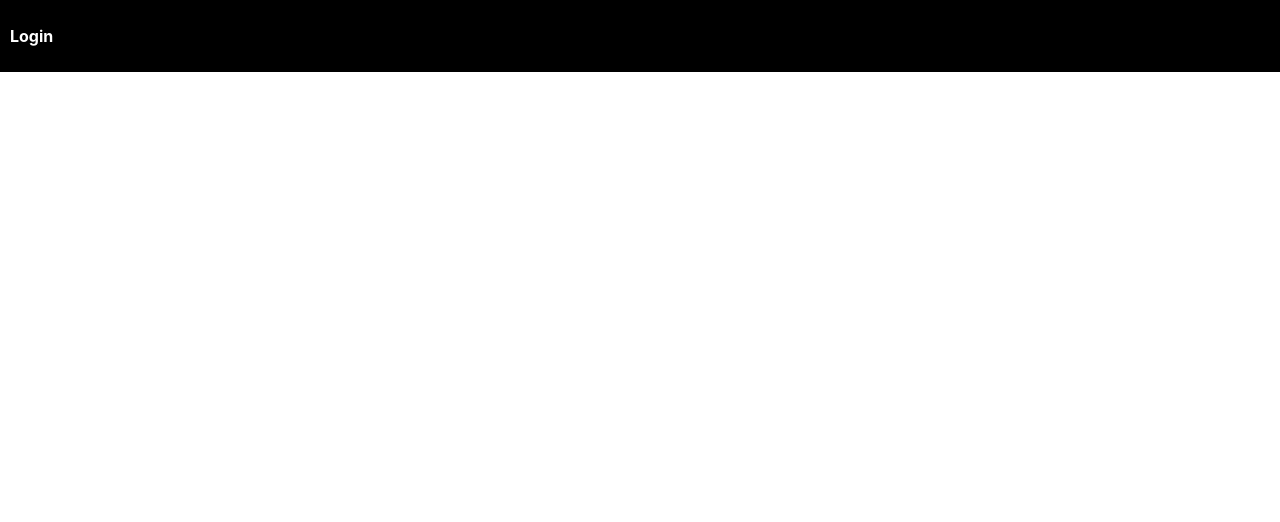
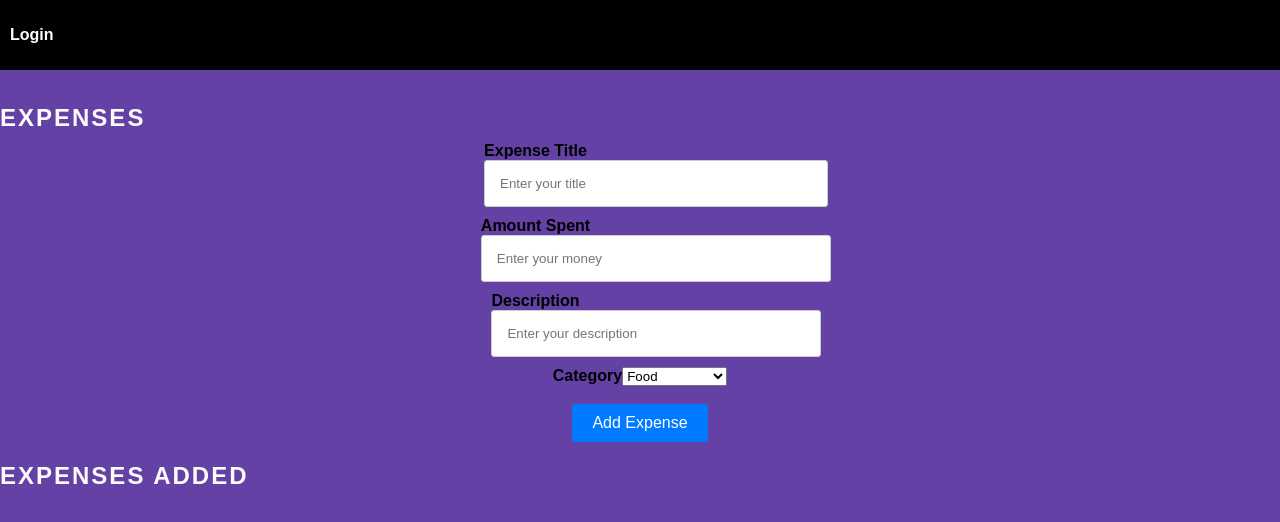
Before and after one commit to bubun123-git/expensetracker_frontend, a React (Create React App) app: page /startingpage in a window 1280 px wide. Shown: the top 522 px of the page. Built offline with nearby package versions, Linux system fonts and the light colour scheme.

Commit message:
done with startingPage

```diff
--- a/src/App.js
+++ b/src/App.js
@@ -7,6 +7,7 @@ import WelcomePage from './Component/Pages/Profile';
 import MainNavigation from './Component/MainNavigation/MainNavigation';
 import completeProfile from './Component/Pages/CompleteProfile';
 import ForgotPassword from './Component/ForgotPassword/ForgotPassword';
+import StartingPAge from './Component/StartingPage/StartingPage';
 
 function App() {
   return (
@@ -18,6 +19,7 @@ function App() {
           <Route exact path="/" component={AuthPage} />
           <Route path="/completeProfile" component={completeProfile} />
           <Route path="/ForgotPassword" component={ForgotPassword} />
+          <Route path="/startingpage" component={StartingPAge} />
         </Switch>
       </>
     </Router>
--- a/src/Component/MainNavigation/MainNavigation.js
+++ b/src/Component/MainNavigation/MainNavigation.js
@@ -22,6 +22,11 @@ function MainNavigation() {
             Login
           </NavLink>
         </li>
+        {isLoggedIn && (
+          <li>
+            <NavLink to='/startingpage'>Expenses</NavLink>
+          </li>
+        )}
 
         {isLoggedIn && (
           <li>
--- /dev/null
+++ b/src/Component/StartingPage/StartingPage.css
@@ -0,0 +1,194 @@
+/* StartingPage.css */
+html {
+    height: 100%;
+    background: #6441A5; /* fallback for old browsers */
+    background: -webkit-linear-gradient(to left, #6441A5, #2a0845); /* Chrome 10-25, Safari 5.1-6 */
+}
+
+body {
+    font-family: montserrat, arial, verdana;
+    background: transparent;
+}
+
+/* Form styles */
+#msform {
+    text-align: center;
+    position: relative;
+    margin-top: 30px;
+}
+
+#msform fieldset {
+    background: white;
+    border: 0 none;
+    border-radius: 0px;
+    box-shadow: 0 0 15px 1px rgba(0, 0, 0, 0.4);
+    padding: 20px 30px;
+    box-sizing: border-box;
+    width: 80%;
+    margin: 0 10%;
+    position: relative;
+}
+
+/* Hide all except the first fieldset */
+#msform fieldset:not(:first-of-type) {
+    display: none;
+}
+
+/* Inputs */
+#msform input,
+#msform textarea {
+    padding: 15px;
+    border: 1px solid #ccc;
+    border-radius: 0px;
+    margin-bottom: 10px;
+    width: 100%;
+    box-sizing: border-box;
+    font-family: montserrat;
+    color: #161d24;
+    font-size: 13px;
+}
+
+#msform input:focus,
+#msform textarea:focus {
+    -moz-box-shadow: none !important;
+    -webkit-box-shadow: none !important;
+    box-shadow: none !important;
+    border: 1px solid #ee0979;
+    outline-width: 0;
+    transition: all 0.5s ease-in;
+    -webkit-transition: all 0.5s ease-in;
+    -moz-transition: all 0.5s ease-in;
+    -o-transition: all 0.5s ease-in;
+}
+
+/* Buttons */
+#msform .action-button {
+    width: 100px;
+    background: #ee0979;
+    font-weight: bold;
+    color: white;
+    border: 0 none;
+    border-radius: 25px;
+    cursor: pointer;
+    padding: 10px 5px;
+    margin: 10px 5px;
+}
+
+#msform .action-button:hover,
+#msform .action-button:focus {
+    box-shadow: 0 0 0 2px white, 0 0 0 3px #ee0979;
+}
+
+#msform .action-button-previous {
+    width: 100px;
+    background: #C5C5F1;
+    font-weight: bold;
+    color: white;
+    border: 0 none;
+    border-radius: 25px;
+    cursor: pointer;
+    padding: 10px 5px;
+    margin: 10px 5px;
+}
+
+#msform .action-button-previous:hover,
+#msform .action-button-previous:focus {
+    box-shadow: 0 0 0 2px white, 0 0 0 3px #C5C5F1;
+}
+
+/* Headings */
+.fs-title {
+    font-size: 24px;
+    text-transform: uppercase;
+    color: #fdfbfb;
+    margin-bottom: 10px;
+    letter-spacing: 2px;
+    font-weight: bold;
+    position: relative;
+}
+
+.fs-subtitle {
+    font-weight: normal;
+    font-size: 13px;
+    color: #666;
+    margin-bottom: 20px;
+}
+
+/* Progress bar */
+#progressbar {
+    margin-bottom: 30px;
+    overflow: hidden;
+    counter-reset: step; /* CSS counters to number the steps */
+}
+
+#progressbar li {
+    list-style-type: none;
+    color: white;
+    text-transform: uppercase;
+    font-size: 9px;
+    width: 33.33%;
+    float: left;
+    position: relative;
+    letter-spacing: 1px;
+}
+
+#progressbar li:before {
+    content: counter(step);
+    counter-increment: step;
+    width: 24px;
+    height: 24px;
+    line-height: 26px;
+    display: block;
+    font-size: 12px;
+    color: #333;
+    background: white;
+    border-radius: 25px;
+    margin: 0 auto 10px auto;
+}
+
+/* Progress bar connectors */
+#progressbar li:after {
+    content: '';
+    width: 100%;
+    height: 2px;
+    background: white;
+    position: absolute;
+    left: -50%;
+    top: 9px;
+    z-index: -1; /* Put it behind the numbers */
+}
+
+#progressbar li:first-child:after {
+    /* Connector not needed before the first step */
+    content: none;
+}
+
+/* Marking active/completed steps green */
+/* The number of the step and the connector before it = green */
+#progressbar li.active:before,
+#progressbar li.active:after {
+    background: #ee0979;
+    color: white;
+}
+
+/* Not relevant to this form */
+.dme_link {
+    margin-top: 30px;
+    text-align: center;
+}
+.dme_link a {
+    background: #FFF;
+    font-weight: bold;
+    color: #ee0979;
+    border: 0 none;
+    border-radius: 25px;
+    cursor: pointer;
+    padding: 5px 25px;
+    font-size: 12px;
+}
+
+.dme_link a:hover,
+.dme_link a:focus {
+    background: #C5C5F1;
+    text-decoration: none;
+}
--- /dev/null
+++ b/src/Component/StartingPage/StartingPage.js
@@ -0,0 +1,107 @@
+import React, { useState } from "react";
+import styles from "../StartingPage/StartingPage.css";
+
+function StartingPAge() {
+    const [enteredExpense, setEnteredExpense] = useState("");
+    const [enteredMoney, setEnteredMoney] = useState("");
+    const [enteredDescription, setEnteredDescription] = useState("");
+    const [selectedCategory, setSelectedCategory] = useState("food");
+    const [expenses, setExpenses] = useState([]);
+
+    const handleFormSubmit = (e) => {
+        e.preventDefault();
+        // Add your form submission logic here
+        const newExpense = {
+            title: enteredExpense,
+            money: enteredMoney,
+            description: enteredDescription,
+            category: selectedCategory,
+        }
+        setExpenses([...expenses, newExpense]);
+
+        // Clear the input fields after adding the expense
+        setEnteredExpense("");
+        setEnteredMoney("");
+        setEnteredDescription("");
+    };
+
+    return (
+        <div className={styles.container}>
+            <h1 className="fs-title">EXPENSES</h1>
+            <form className={styles.form} onSubmit={handleFormSubmit}>
+                <div className={styles.formGroup}>
+                    <label htmlFor="title" className={styles.label}>
+                        Expense Title
+                    </label>
+                    <input
+                        onChange={(e) => setEnteredExpense(e.target.value)}
+                        value={enteredExpense}
+                        type="text"
+                        id="title"
+                        name="title"
+                        placeholder="Enter your title"
+                        className={styles.input}
+                    />
+                </div>
+                <div className={styles.formGroup}>
+                    <label htmlFor="money" className={styles.label}>
+                        Amount Spent
+                    </label>
+                    <input
+                        onChange={(e) => setEnteredMoney(e.target.value)}
+                        value={enteredMoney}
+                        type="text"
+                        id="money"
+                        name="money"
+                        placeholder="Enter your money"
+                        className={styles.input}
+                    />
+                </div>
+                <div className={styles.formGroup}>
+                    <label htmlFor="description" className={styles.label}>
+                        Description
+                    </label>
+                    <input
+                        onChange={(e) => setEnteredDescription(e.target.value)}
+                        value={enteredDescription}
+                        type="text"
+                        id="description"
+                        name="description"
+                        placeholder="Enter your description"
+                        className={styles.input}
+                    />
+                </div>
+                <div className={styles.formGroup}>
+                    <label htmlFor="category" className={styles.label}>
+                        Category
+                    </label>
+                    <select id="category" name="category" className={styles.select} value={selectedCategory}
+                        onChange={(e) => setSelectedCategory(e.target.value)}>
+                        <option value="food">Food</option>
+                        <option value="entertainment">Entertainment</option>
+                        <option value="travel">Travel</option>
+                        <option value="other">Other</option>
+                    </select>
+                </div><br />
+                <button type="submit" className={styles.actionButton}>
+                    Add Expense
+                </button>
+            </form>
+            <div>
+                <h2 className="fs-title">Expenses Added</h2>
+                <ul>
+                    {expenses.map((expense, index) => (
+                        <li key={index}>
+                            <strong>Title:</strong> {expense.title},&nbsp;
+                            <strong>Amount Spent:</strong> {expense.money},&nbsp;
+                            <strong>Description:</strong> {expense.description},&nbsp;
+                            <strong>Category:</strong> {expense.category}
+                        </li>
+                    ))}
+                </ul>
+            </div>
+        </div>
+    );
+}
+
+export default StartingPAge;
```
